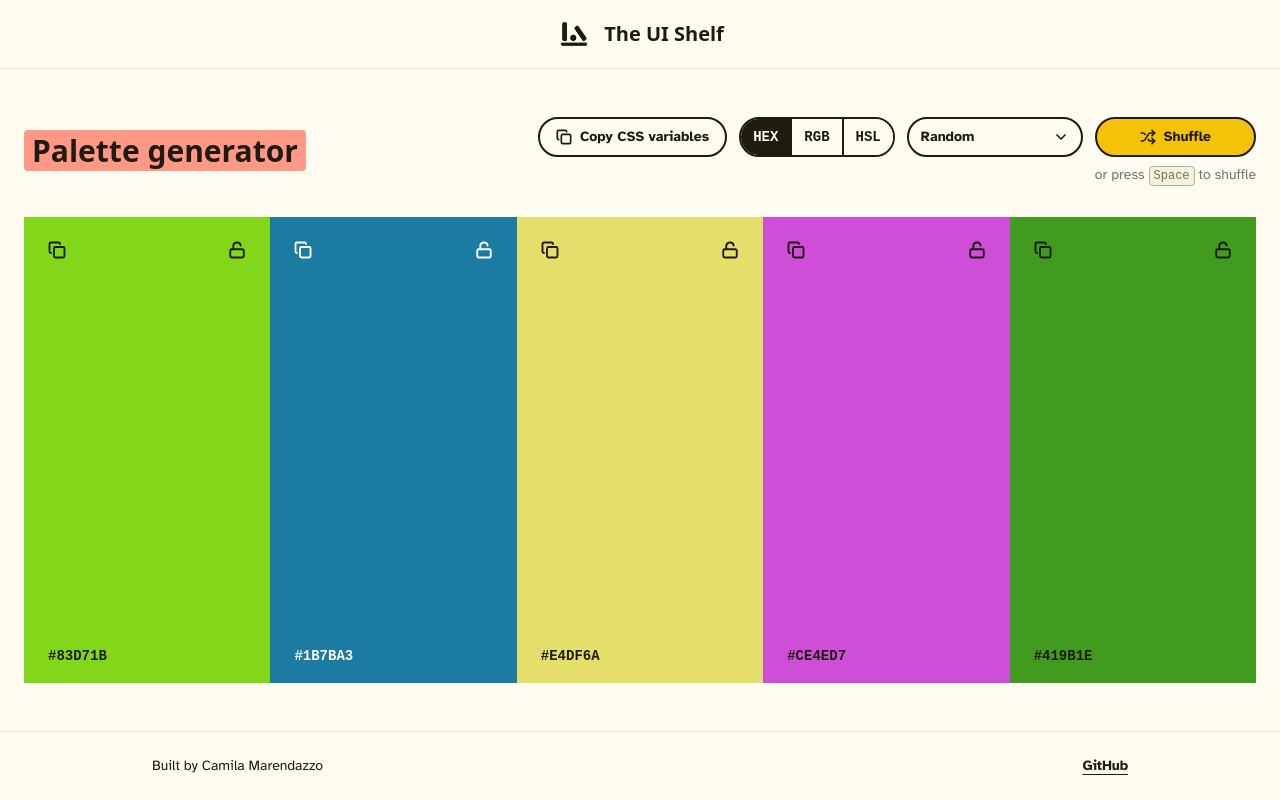
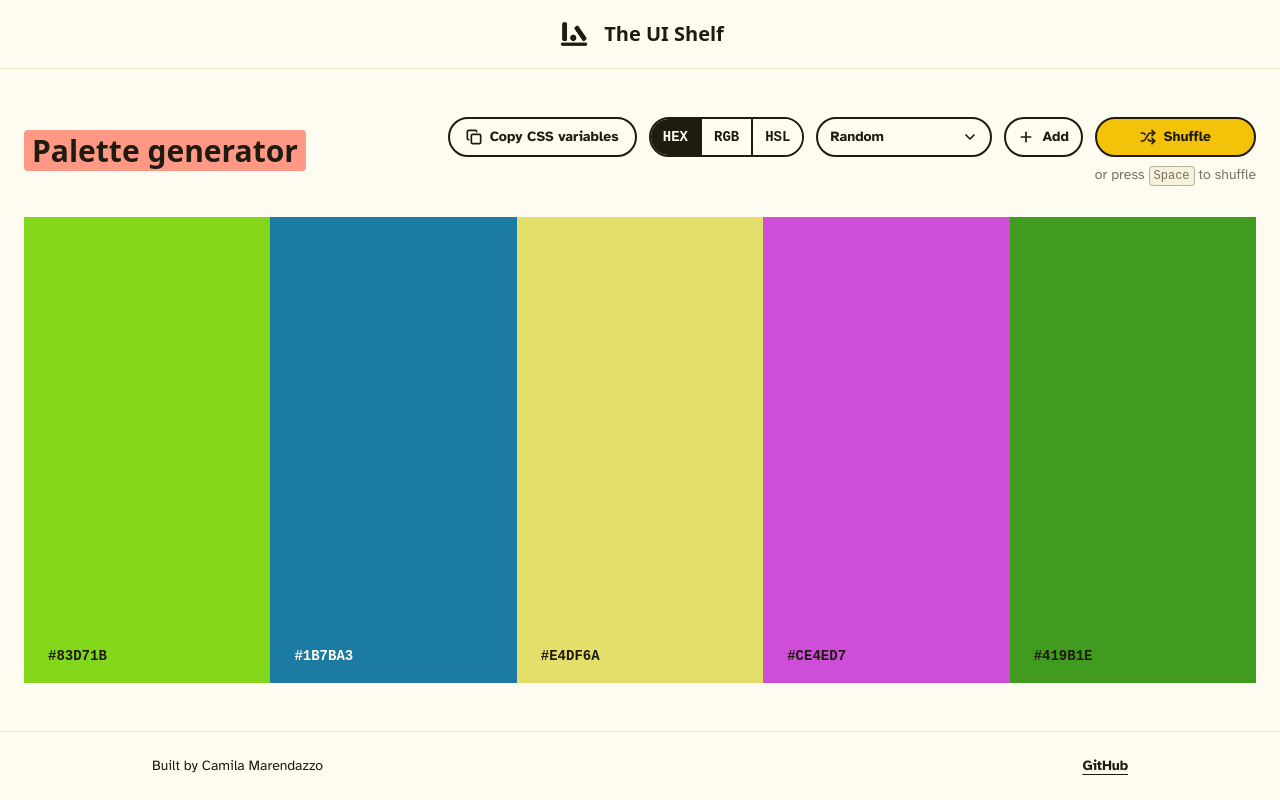
Before and after one commit to camilamarendazzo/ui-shelf, a React (Vite) app: page /palette-generator in a window 1280 px wide. Built offline with nearby package versions, Linux system fonts and the light colour scheme.

Commit message:
feat: add and remove swatches

```diff
--- a/src/tools/palette-generator/PaletteGenerator.tsx
+++ b/src/tools/palette-generator/PaletteGenerator.tsx
@@ -2,7 +2,7 @@ import { useState } from "react";
 import PaletteHeader from "./components/PaletteHeader";
 import Swatch from "./components/Swatch";
 import type { ColorFormat } from "./format";
-import { usePalette } from "./usePalette";
+import { MAX_SWATCHES, MIN_SWATCHES, usePalette } from "./usePalette";
 import { useShuffleShortcut } from "./useShuffleShortcut";
 
 function PaletteGenerator() {
@@ -13,9 +13,13 @@ function PaletteGenerator() {
     setCombination,
     toggleLock,
     setColor,
+    addSwatch,
+    removeSwatch,
   } = usePalette();
   const [format, setFormat] = useState<ColorFormat>("hex");
   useShuffleShortcut(randomize);
+
+  const removable = palette.length > MIN_SWATCHES;
 
   return (
     <section className="flex min-h-0 flex-1 flex-col gap-8">
@@ -23,9 +27,11 @@ function PaletteGenerator() {
         palette={palette}
         format={format}
         combination={combination}
+        canAdd={palette.length < MAX_SWATCHES}
         onFormatChange={setFormat}
         onCombinationChange={setCombination}
         onShuffle={randomize}
+        onAddColor={addSwatch}
       />
 
       <ul className="flex min-h-0 flex-1 flex-col sm:flex-row">
@@ -35,8 +41,10 @@ function PaletteGenerator() {
               rgb={swatch.rgb}
               locked={swatch.locked}
               format={format}
+              removable={removable}
               onToggleLock={() => toggleLock(i)}
               onChange={(rgb) => setColor(i, rgb)}
+              onRemove={() => removeSwatch(i)}
             />
           </li>
         ))}
--- a/src/tools/palette-generator/components/PaletteHeader.tsx
+++ b/src/tools/palette-generator/components/PaletteHeader.tsx
@@ -1,4 +1,4 @@
-import { Shuffle } from "lucide-react";
+import { Plus, Shuffle } from "lucide-react";
 import Select from "../../../components/ui/Select";
 import { tools } from "../../../data/tools";
 import { COMBINATION_OPTIONS } from "../combinations";
@@ -15,16 +15,20 @@ function PaletteHeader({
   palette,
   format,
   combination,
+  canAdd,
   onFormatChange,
   onCombinationChange,
   onShuffle,
+  onAddColor,
 }: {
   palette: PaletteSwatch[];
   format: ColorFormat;
   combination: Combination;
+  canAdd: boolean;
   onFormatChange: (format: ColorFormat) => void;
   onCombinationChange: (combination: Combination) => void;
   onShuffle: () => void;
+  onAddColor: () => void;
 }) {
   const cssVariables = palette
     .map((swatch, i) => `--color-${i + 1}: ${formatColor(swatch.rgb, format)};`)
@@ -47,6 +51,16 @@ function PaletteHeader({
           onChange={onCombinationChange}
           className="w-44"
         />
+        <button
+          type="button"
+          onClick={onAddColor}
+          disabled={!canAdd}
+          aria-label="Add color"
+          className="inline-flex items-center gap-2 rounded-card border-2 border-ink bg-paper px-3 py-2 text-sm font-bold text-ink transition hover:bg-line disabled:cursor-not-allowed disabled:opacity-40"
+        >
+          <Plus aria-hidden="true" size={16} strokeWidth={2.5} />
+          Add
+        </button>
         <div className="space-y-2">
           <button
             type="button"
--- a/src/tools/palette-generator/components/Swatch.tsx
+++ b/src/tools/palette-generator/components/Swatch.tsx
@@ -1,4 +1,4 @@
-import { Check, Copy, Lock, Unlock } from "lucide-react";
+import { Check, Copy, Lock, Unlock, X } from "lucide-react";
 import { formatHex, parseHex } from "../../../lib/color";
 import type { Rgb } from "../../../lib/color";
 import { relativeLuminance } from "../../../lib/contrast";
@@ -10,14 +10,18 @@ function Swatch({
   rgb,
   locked,
   format,
+  removable,
   onToggleLock,
   onChange,
+  onRemove,
 }: {
   rgb: Rgb;
   locked: boolean;
   format: ColorFormat;
+  removable: boolean;
   onToggleLock: () => void;
   onChange: (rgb: Rgb) => void;
+  onRemove: () => void;
 }) {
   const hex = formatHex(rgb);
   const value = formatColor(rgb, format);
@@ -32,10 +36,10 @@ function Swatch({
 
   return (
     <div
-      className={`flex flex-1 items-center justify-between gap-2 p-3 sm:flex-col sm:items-stretch sm:justify-between sm:p-4 ${textColor}`}
+      className={`group flex flex-1 items-center justify-between gap-2 p-3 sm:flex-col sm:items-stretch sm:justify-between sm:p-4 ${textColor}`}
       style={{ backgroundColor: hex }}
     >
-      <div className="flex items-center justify-between">
+      <div className="flex items-center justify-end opacity-0 group-hover:opacity-100 group-focus-within:opacity-100">
         <button
           type="button"
           onClick={() => copy(value)}
@@ -57,6 +61,16 @@ function Swatch({
         >
           <LockIcon aria-hidden="true" size={18} strokeWidth={2.5} />
         </button>
+        {removable && (
+          <button
+            type="button"
+            onClick={onRemove}
+            aria-label={`Remove ${hex}`}
+            className={iconButton}
+          >
+            <X aria-hidden="true" size={18} strokeWidth={2.5} />
+          </button>
+        )}
       </div>
 
       <label className="group w-fit cursor-pointer rounded-sm px-2 hover:bg-ink/10 focus-within:bg-ink/10">
--- a/src/tools/palette-generator/usePalette.ts
+++ b/src/tools/palette-generator/usePalette.ts
@@ -8,10 +8,12 @@ export interface PaletteSwatch {
   locked: boolean;
 }
 
-const COUNT = 5;
+export const MIN_SWATCHES = 3;
+export const MAX_SWATCHES = 6;
+const DEFAULT_COUNT = 5;
 
 function randomSwatches(): PaletteSwatch[] {
-  return generatePalette("random", COUNT).map((rgb) => ({
+  return generatePalette("random", DEFAULT_COUNT).map((rgb) => ({
     rgb,
     locked: false,
   }));
@@ -50,6 +52,19 @@ export function usePalette() {
       prev.map((swatch, i) => (i === index ? { ...swatch, rgb } : swatch)),
     );
 
+  const addSwatch = () =>
+    setPalette((prev) => {
+      if (prev.length >= MAX_SWATCHES) return prev;
+      const base = (prev.find((swatch) => swatch.locked) ?? prev[0])?.rgb;
+      const generated = generatePalette(combination, prev.length + 1, base);
+      return [...prev, { rgb: generated[prev.length], locked: false }];
+    });
+
+  const removeSwatch = (index: number) =>
+    setPalette((prev) =>
+      prev.length <= MIN_SWATCHES ? prev : prev.filter((_, i) => i !== index),
+    );
+
   return {
     palette,
     combination,
@@ -57,5 +72,7 @@ export function usePalette() {
     setCombination,
     toggleLock,
     setColor,
+    addSwatch,
+    removeSwatch,
   };
 }
```
